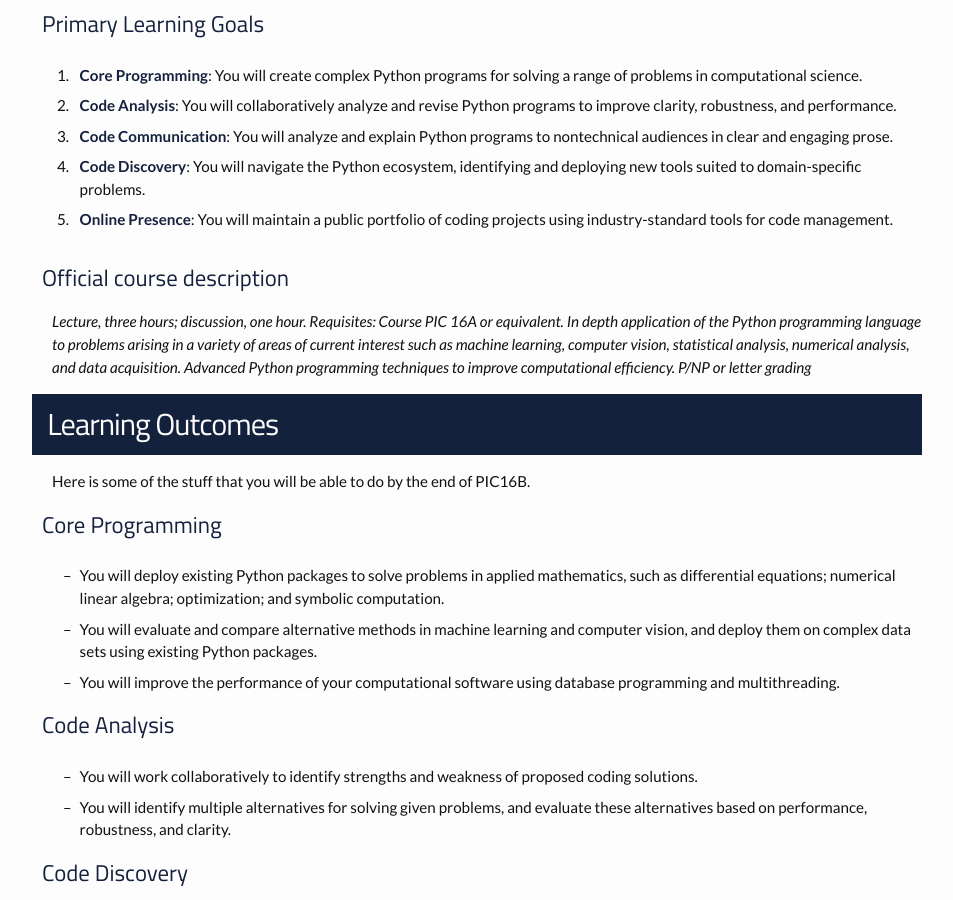
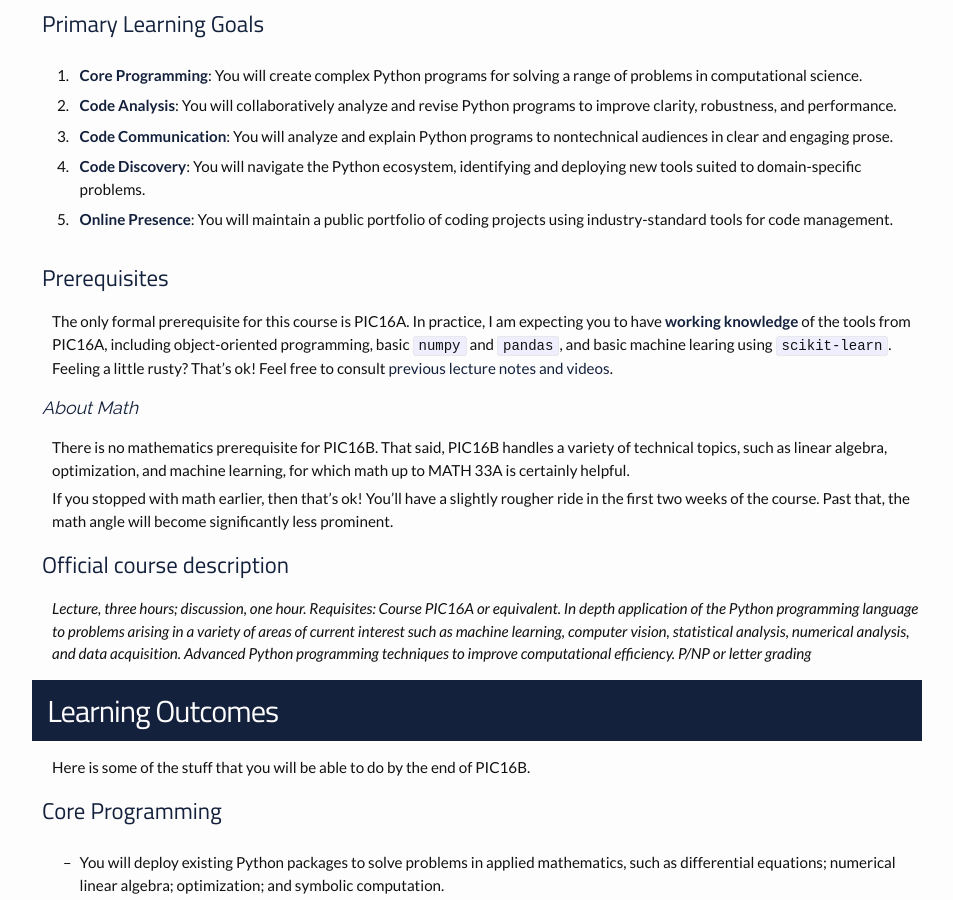
Before and after one commit to PhilChodrow/PIC16B, a Jekyll site: the page built from syllabus.md, in a window 1280 px wide and 900 px high, scrolled down 778 px. Shown: the whole window, without its empty margins (163-1116 px from the left). Built offline with Jekyll 4.4.1, drawn with Linux system fonts in a browser that asks for light colours; nearby versions of some CDN libraries.

Commit message:
various syllabus updates

```diff
--- a/syllabus.md
+++ b/syllabus.md
@@ -19,8 +19,6 @@ Ok, now on to the usual syllabus stuff.
 
 <div class="fancy-h1"> Course Overview </div>
 
-
-
 Python offers a wide array of tools for solving problems in modern computational science. In this course, we will apply some of the most important such tools, with a focus on applications in applied mathematics, data analysis, and machine learning. Along the way, we will use industry-standard workflows for versioning, revising, and sharing code. We will also practice communicating our code to broader audiences. This offering of PIC16B places special emphasis on project-based learning and technical communication.
 
 
@@ -32,9 +30,19 @@ Python offers a wide array of tools for solving problems in modern computational
 5. **Code Discovery**: You will navigate the Python ecosystem, identifying and deploying new tools suited to domain-specific problems.
 4. **Online Presence**: You will maintain a public portfolio of coding projects using industry-standard tools for code management.
 
+## Prerequisites
+
+The only formal prerequisite for this course is PIC16A. In practice, I am expecting you to have **working knowledge** of the tools from PIC16A, including object-oriented programming, basic `numpy` and `pandas`, and basic machine learing using `scikit-learn`. Feeling a little rusty? That's ok! Feel free to consult [previous lecture notes and videos](https://philchodrow.github.io/PIC16A/schedule/).
+
+### About Math
+
+There is no mathematics prerequisite for PIC16B. That said, PIC16B handles a variety of technical topics, such as linear algebra, optimization, and machine learning, for which math up to MATH 33A is certainly helpful.
+
+If you stopped with math earlier, then that's ok! You'll have a slightly rougher ride in the first two weeks of the course. Past that, the math angle will become significantly less prominent.
+
 ## Official course description
 
-*Lecture, three hours; discussion, one hour. Requisites: Course PIC 16A or equivalent. In depth application of the Python programming language to problems arising in a variety of areas of current interest such as machine learning, computer vision, statistical analysis, numerical analysis, and data acquisition. Advanced Python programming techniques to improve computational efficiency. P/NP or letter grading*
+*Lecture, three hours; discussion, one hour. Requisites: Course PIC16A or equivalent. In depth application of the Python programming language to problems arising in a variety of areas of current interest such as machine learning, computer vision, statistical analysis, numerical analysis, and data acquisition. Advanced Python programming techniques to improve computational efficiency. P/NP or letter grading*
 
 <div class="fancy-h1"> Learning Outcomes </div>
 
```
